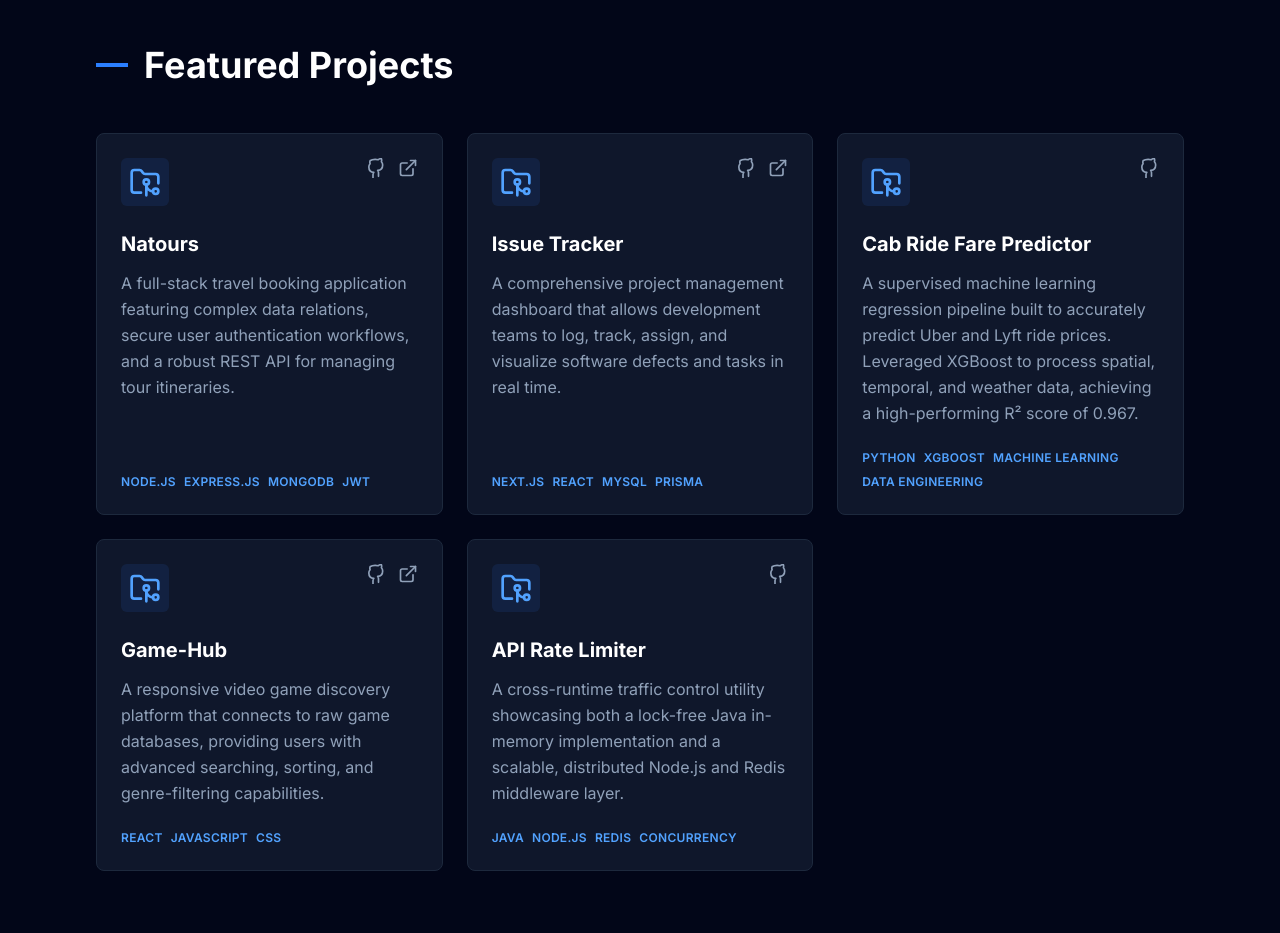
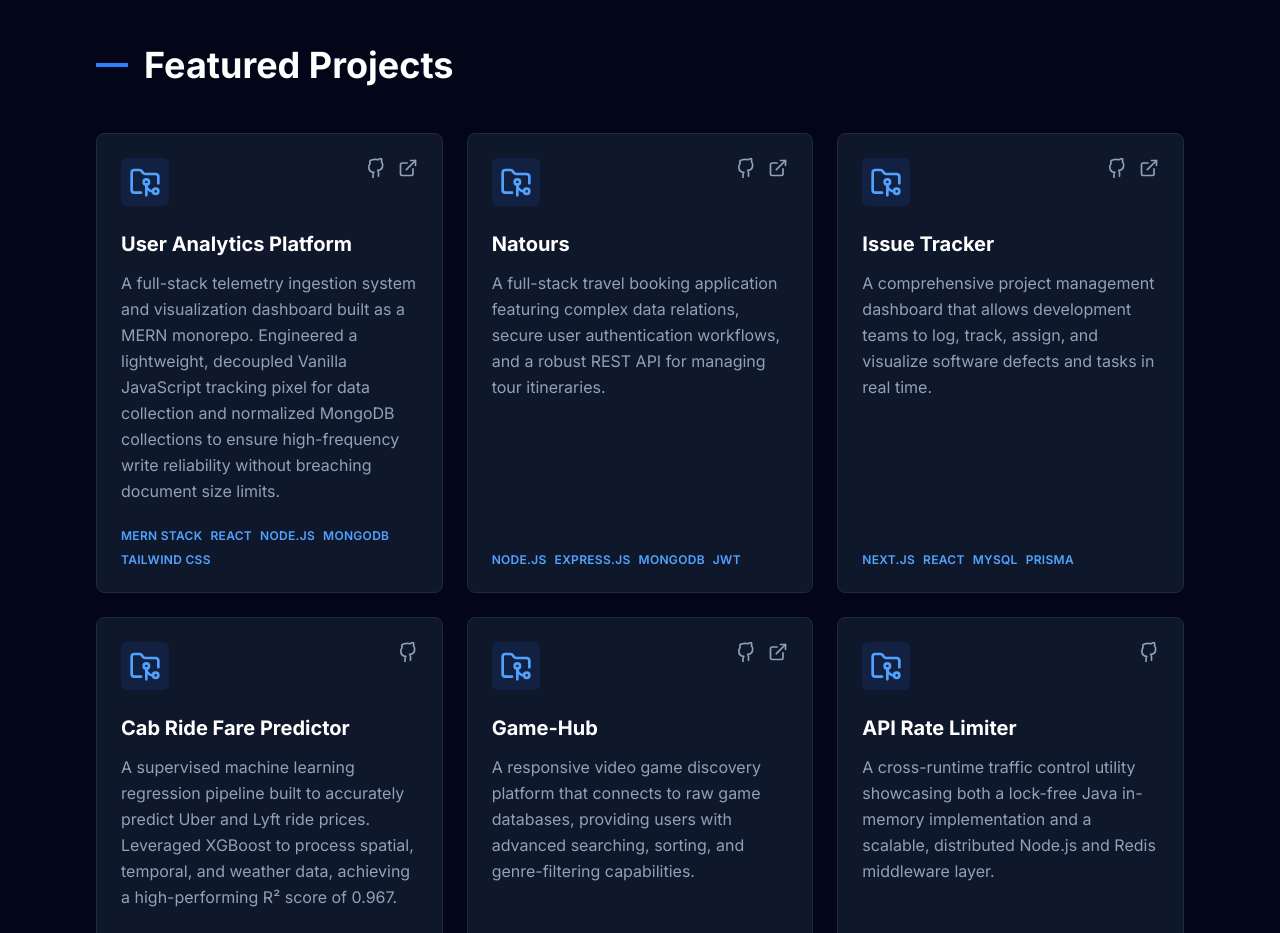
Before and after one commit to harshit-parmar07/portfolio, a Next.js app: page / in a window 1280 px wide. Shown: the part 1520-2453 px from the top of the page. Built offline with nearby package versions, Linux system fonts and the light colour scheme.

Commit message:
Add User Analytics Platform project details to Projects component

```diff
--- a/components/Projects.js
+++ b/components/Projects.js
@@ -4,6 +4,14 @@ import Link from "next/link";
 
 export default function Projects() {
   const projects = [
+    {
+      title: "User Analytics Platform",
+      description:
+        "A full-stack telemetry ingestion system and visualization dashboard built as a MERN monorepo. Engineered a lightweight, decoupled Vanilla JavaScript tracking pixel for data collection and normalized MongoDB collections to ensure high-frequency write reliability without breaching document size limits.",
+      tech: ["MERN Stack", "React", "Node.js", "MongoDB", "Tailwind CSS"],
+      github: "https://github.com/harshit-parmar07/user-analytics-platform",
+      live: "https://user-analytics-app.vercel.app/",
+    },
     {
       title: "Natours",
       description:
```
